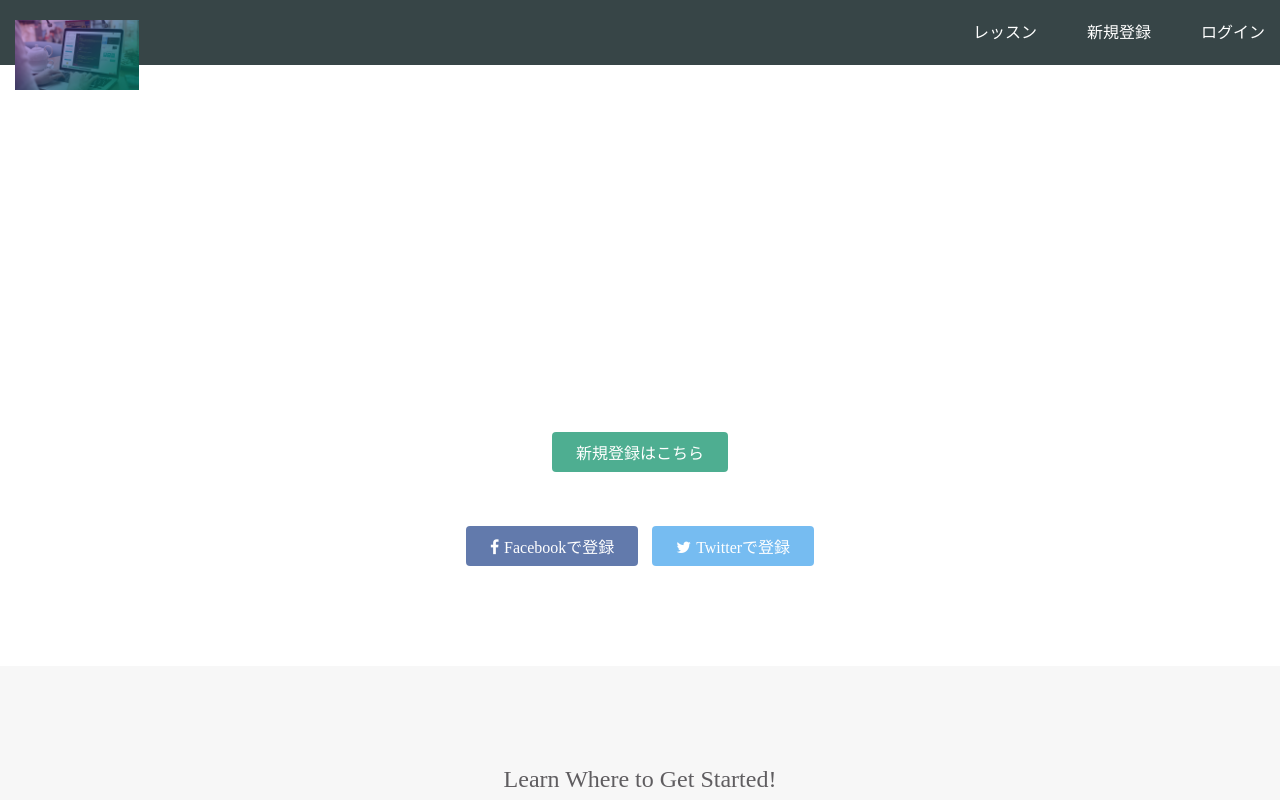
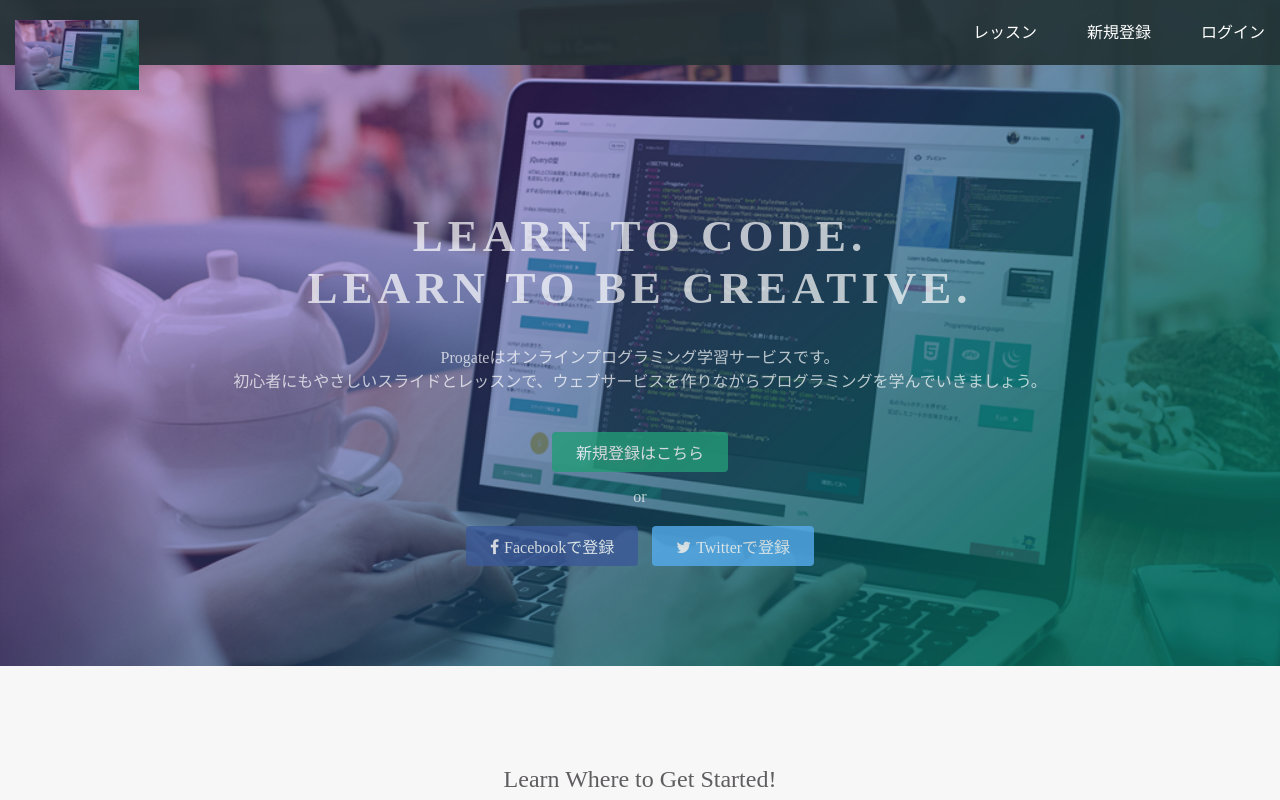
Before and after one commit to mmarara/sample, a plain HTML site: page index.html in a window 1280 px wide. Shown: the top 800 px of the page. Drawn offline with Linux system fonts and the light colour scheme.

Commit message:
Update stylesheet.css

```diff
--- a/stylesheet.css
+++ b/stylesheet.css
@@ -19,7 +19,7 @@
 
 .top-wrapper {
   padding: 180px 0 100px 0;
-  background-image: url(image (1).png);
+  background-image: url("image (1).png");
   background-size: cover;
   color: white;
   text-align: center;
```
